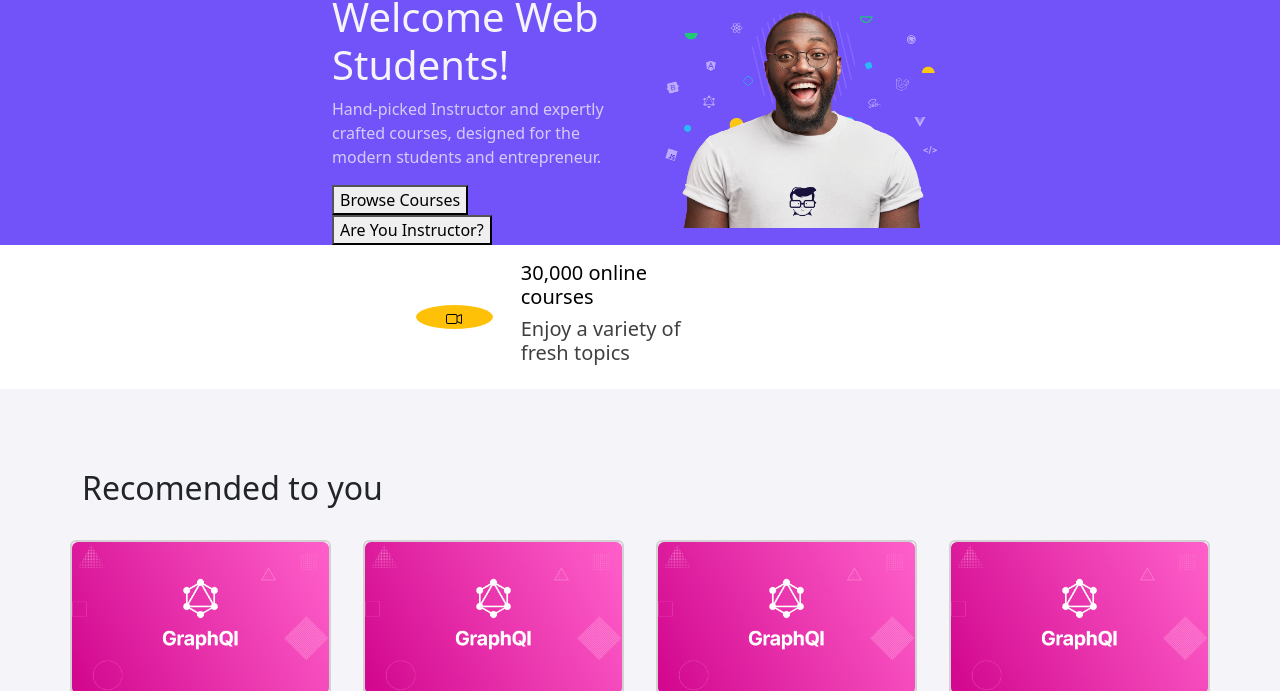
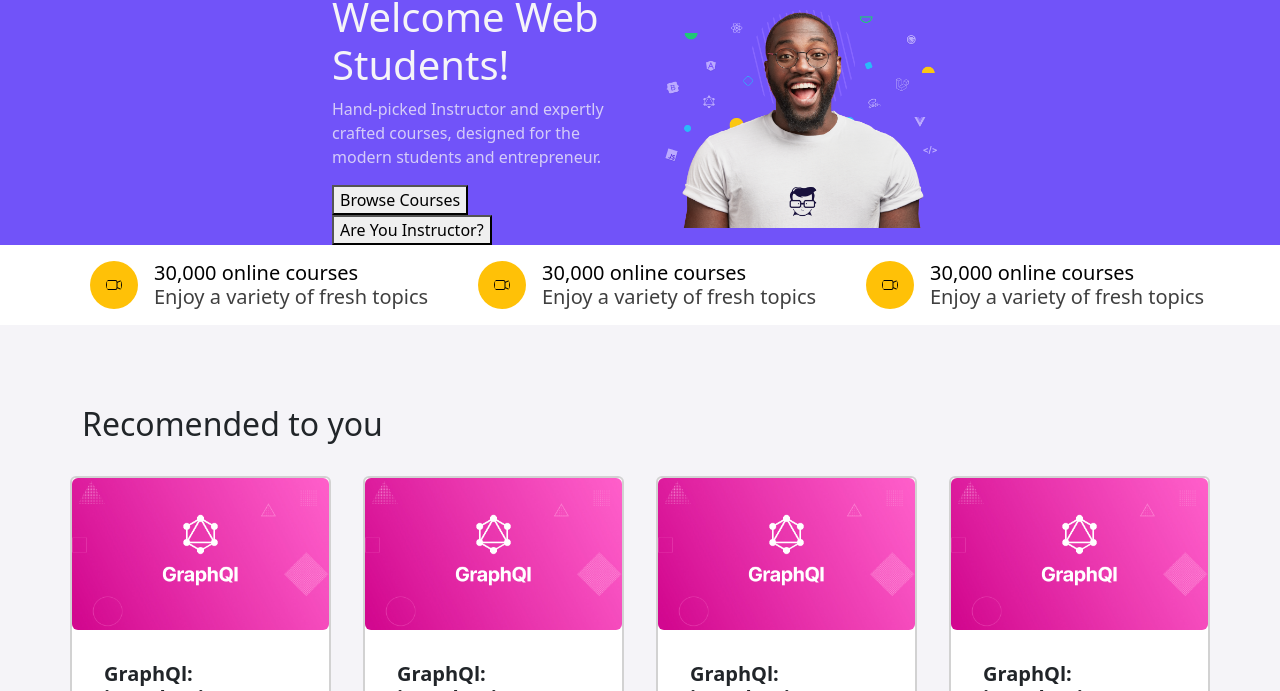
Before and after one commit to Vikappa/D4---W2---U2, a plain HTML site: page index.html in a window 1280 px wide. Shown: the part 64-755 px from the top of the page. Drawn offline with nearby package versions, Linux system fonts and the light colour scheme.

Commit message:
Fine disposizione elementi

```diff
--- a/index.html
+++ b/index.html
@@ -77,38 +77,87 @@
   </div>
 
 
-  <aside class="bg-secondary mb-2 mb-lg-5 d-flex flex-column flex-lg-row">
-    <div class="container m-0">
+  <aside class="bg-secondary mb-2 mb-lg-5 d-flex">
 
+
+
+
+
+
+    <div class="container m-0 mx-auto p-0">
       <div class="row">
 
-        <div class="container col-12 col-lg-3 m-0 mx-auto p-0">
-          <div class="row align-items-center col">
 
-            <div class="col-3 bg-warning text-center rounded-circle">
-              <img src="./assets/camera-video.svg" class="text-center">
+
+
+
+
+
+
+
+
+        <div class="d-flex m-0 p-0 align-items-center col-12 col-lg-4 px-1">
+
+          <div class="p-1">
+            <img src="./assets/camera-video.svg" class="text-center p-1 rounded-circle bg-warning">
+          </div>
+
+          <div class="container p-0 m-0">
+            <div class="d-flex flex-column m-0 p-0">
+              <h2 class="fs-5 text-black d-inline p-0 m-0">30,000 online courses</h2>
+              <h3 class="fs-5 text-black opacity-75 p-0 m-0">Enjoy a variety of fresh topics</h3>
             </div>
+          </div>
 
-            <div class="container col-9">
-
-              <div class="row flex-column p-1">
-                <div class="d-flex flex-column">
-
-                  <h2 class="fs-5 text-black d-inline">30,000 online courses</h2>
-                  <h3 class="fs-5 text-black opacity-75 d-inline">Enjoy a variety of fresh topics</h3>
-
-                </div>
-              </div>
-
-            </div>
-
-          </div>
         </div>
 
 
+
+        <div class="d-flex m-0 p-0 align-items-center col-12 col-lg-4 px-1">
+
+          <div class="p-1">
+            <img src="./assets/camera-video.svg" class="text-center p-1 rounded-circle bg-warning">
+          </div>
+
+          <div class="container p-0 m-0">
+            <div class="d-flex flex-column m-0 p-0">
+              <h2 class="fs-5 text-black d-inline p-0 m-0">30,000 online courses</h2>
+              <h3 class="fs-5 text-black opacity-75 p-0 m-0">Enjoy a variety of fresh topics</h3>
+            </div>
+          </div>
+
+        </div>
+
+
+
+        <div class="d-flex m-0 p-0 align-items-center col-12 col-lg-4 px-1">
+
+          <div class="p-1">
+            <img src="./assets/camera-video.svg" class="text-center p-1 rounded-circle bg-warning">
+          </div>
+
+          <div class="container p-0 m-0">
+            <div class="d-flex flex-column m-0 p-0">
+              <h2 class="fs-5 text-black d-inline p-0 m-0">30,000 online courses</h2>
+              <h3 class="fs-5 text-black opacity-75 p-0 m-0">Enjoy a variety of fresh topics</h3>
+            </div>
+          </div>
+
+        </div>
+
+
+
+
+
+
+
       </div>
+    </div>
 
-    </div>
+
+
+
+
   </aside>
 
   <main class="container">
```
